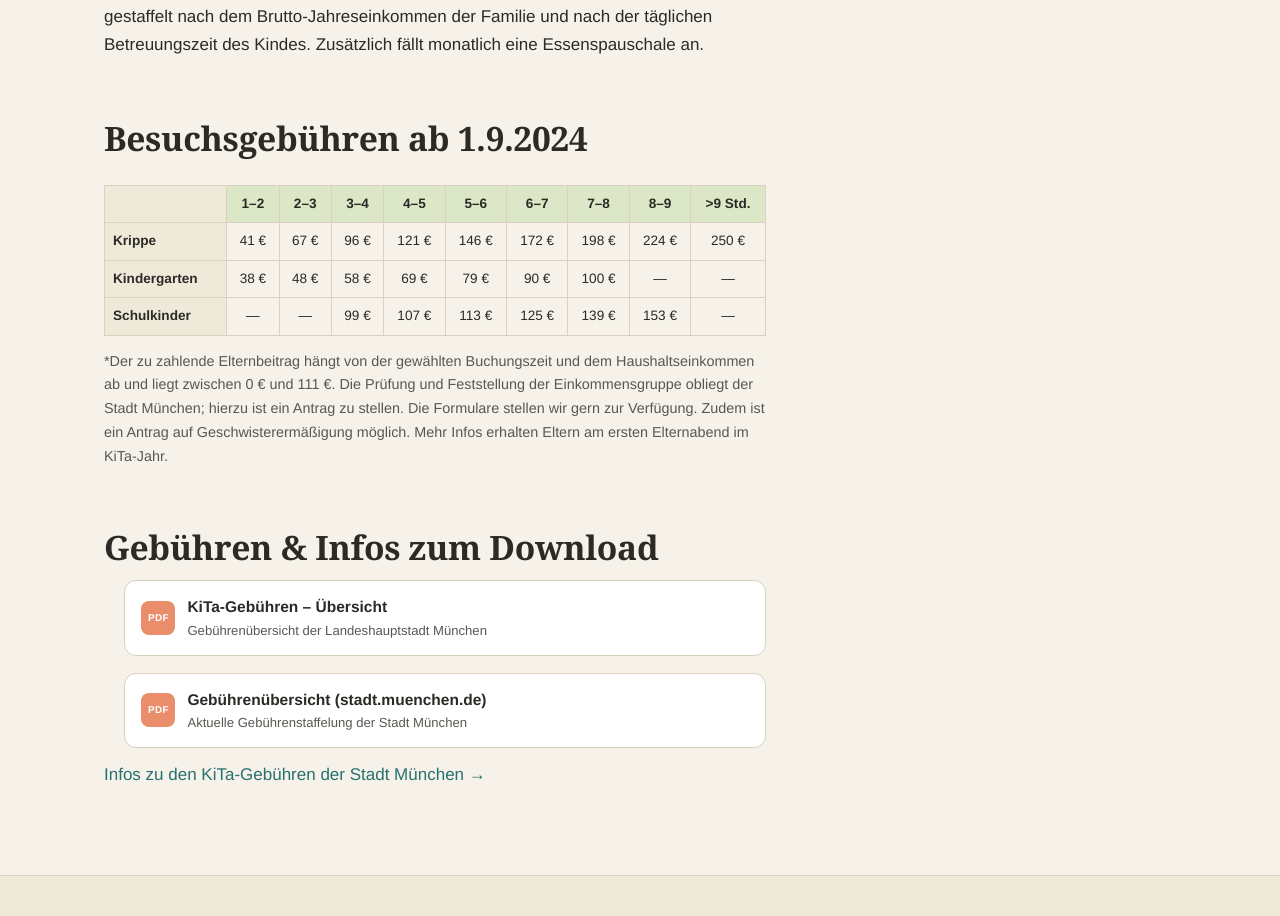
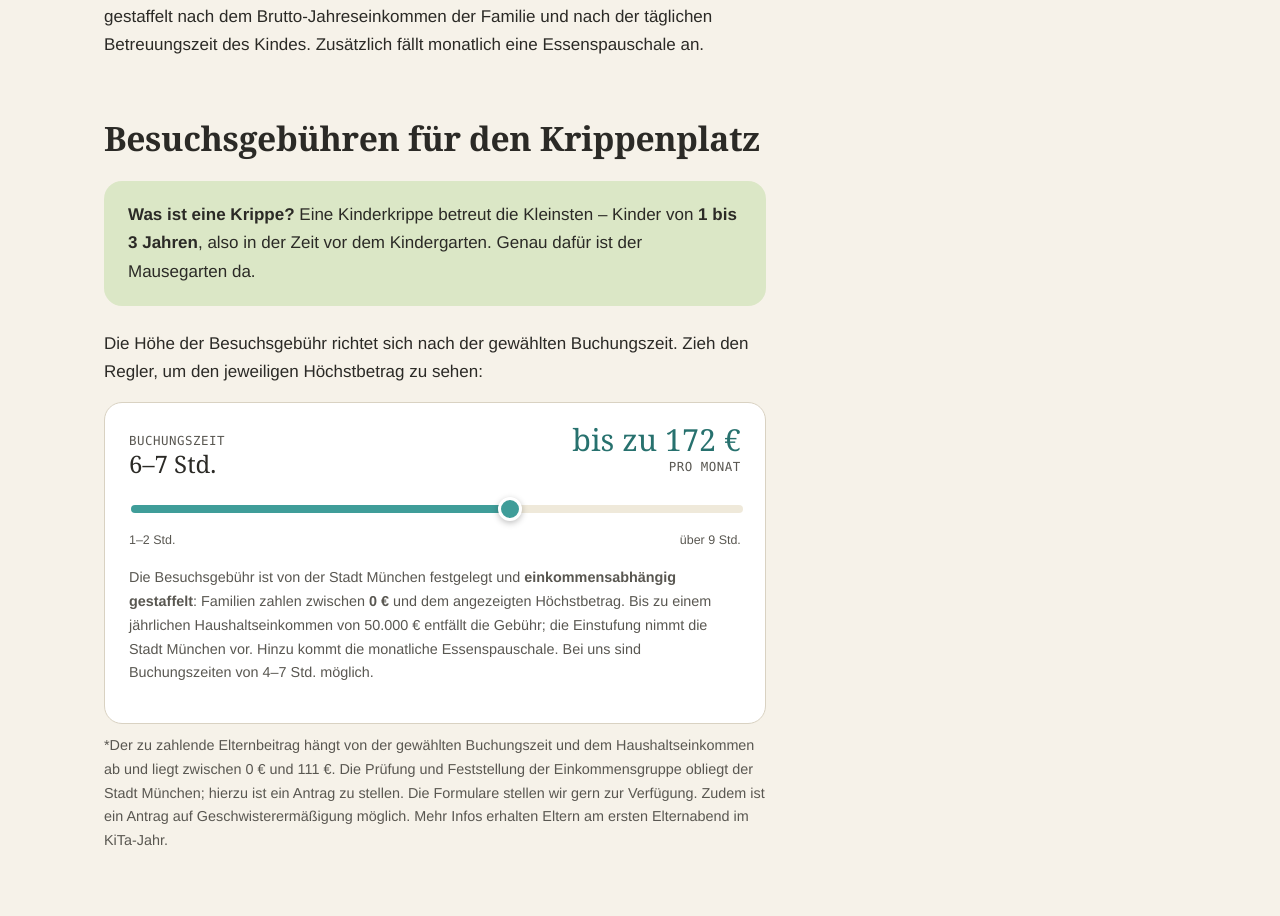
Before and after one commit to lksbrssr/mausegarten, a Next.js app: page /organisation-kosten in a window 1280 px wide. Shown: the part 1229-2145 px from the top of the page. Built offline with nearby package versions, Linux system fonts and the light colour scheme.

Commit message:
Gebühren: nur Krippe als interaktiver Slider (bis zu X€), Krippe-Definition ergänzt, Kindergarten/Hort-Zeilen entfernt

```diff
--- /dev/null
+++ b/app/components/KrippenGebuehren.jsx
@@ -0,0 +1,62 @@
+"use client";
+
+import { useState } from "react";
+
+// Offizielle Höchstbeträge der Besuchsgebühr für Krippenplätze (Stadt München).
+const stufen = [
+  { label: "1–2 Std.", max: 41 },
+  { label: "2–3 Std.", max: 67 },
+  { label: "3–4 Std.", max: 96 },
+  { label: "4–5 Std.", max: 121 },
+  { label: "5–6 Std.", max: 146 },
+  { label: "6–7 Std.", max: 172 },
+  { label: "7–8 Std.", max: 198 },
+  { label: "8–9 Std.", max: 224 },
+  { label: "über 9 Std.", max: 250 },
+];
+
+export default function KrippenGebuehren() {
+  const [i, setI] = useState(5); // Standard: 6–7 Std. (volle Buchungszeit bei uns)
+  const s = stufen[i];
+  const pct = (i / (stufen.length - 1)) * 100;
+
+  return (
+    <div className="fee-slider">
+      <div className="fee-slider-head">
+        <div>
+          <div className="mono">Buchungszeit</div>
+          <div className="fee-slider-time">{s.label}</div>
+        </div>
+        <div className="fee-slider-amount">
+          <span className="fee-slider-big">bis zu {s.max} €</span>
+          <span className="mono">pro Monat</span>
+        </div>
+      </div>
+
+      <input
+        className="fee-range"
+        type="range"
+        min={0}
+        max={stufen.length - 1}
+        step={1}
+        value={i}
+        onChange={(e) => setI(Number(e.target.value))}
+        aria-label="Buchungszeit wählen"
+        style={{ "--pct": `${pct}%` }}
+      />
+      <div className="fee-slider-scale">
+        <span>1–2 Std.</span>
+        <span>über 9 Std.</span>
+      </div>
+
+      <p className="fee-slider-note">
+        Die Besuchsgebühr ist von der Stadt München festgelegt und{" "}
+        <strong>einkommensabhängig gestaffelt</strong>: Familien zahlen zwischen
+        <strong> 0 €</strong> und dem angezeigten Höchstbetrag. Bis zu einem
+        jährlichen Haushaltseinkommen von 50.000 € entfällt die Gebühr; die
+        Einstufung nimmt die Stadt München vor. Hinzu kommt die monatliche
+        Essenspauschale. Bei uns sind Buchungszeiten von 4–7 Std. möglich.
+      </p>
+    </div>
+  );
+}
--- a/app/globals.css
+++ b/app/globals.css
@@ -385,6 +385,56 @@ table.fees td:first-child, table.fees th:first-child { text-align: left; backgro
 
 .eyebrow { font-family: Georgia, serif; font-style: italic; color: var(--teal-dark); font-size: 1rem; }
 
+/* ---------- Fee slider ---------- */
+.fee-slider {
+  background: #fff;
+  border: 1px solid var(--line);
+  border-radius: var(--radius);
+  padding: 22px 24px;
+  margin: 16px 0 10px;
+}
+.fee-slider-head {
+  display: flex;
+  justify-content: space-between;
+  align-items: flex-end;
+  gap: 16px;
+  margin-bottom: 16px;
+}
+.fee-slider-time { font-family: Georgia, serif; font-size: 1.5rem; line-height: 1.1; }
+.fee-slider-amount { text-align: right; display: flex; flex-direction: column; gap: 2px; }
+.fee-slider-big { font-family: Georgia, serif; font-size: 1.9rem; color: var(--teal-dark); line-height: 1; }
+.fee-range {
+  width: 100%;
+  -webkit-appearance: none;
+  appearance: none;
+  height: 8px;
+  border-radius: 999px;
+  background: linear-gradient(to right, var(--teal) var(--pct, 50%), var(--cream-deep) var(--pct, 50%));
+  outline: none;
+  cursor: pointer;
+}
+.fee-range::-webkit-slider-thumb {
+  -webkit-appearance: none;
+  appearance: none;
+  width: 24px; height: 24px;
+  border-radius: 50%;
+  background: var(--teal);
+  border: 3px solid #fff;
+  box-shadow: 0 2px 6px rgba(0,0,0,0.25);
+  cursor: pointer;
+}
+.fee-range::-moz-range-thumb {
+  width: 24px; height: 24px;
+  border-radius: 50%;
+  background: var(--teal);
+  border: 3px solid #fff;
+  box-shadow: 0 2px 6px rgba(0,0,0,0.25);
+  cursor: pointer;
+}
+.fee-slider-scale { display: flex; justify-content: space-between; margin-top: 8px; }
+.fee-slider-scale span { font-size: 0.78rem; color: var(--ink-soft); }
+.fee-slider-note { margin-top: 16px; font-size: 0.9rem; color: var(--ink-soft); }
+
 /* ---------- Document download list ---------- */
 .doclist { list-style: none; margin: 14px 0 6px; padding: 0; display: grid; gap: 10px; }
 .doclist a {
--- a/app/organisation-kosten/page.jsx
+++ b/app/organisation-kosten/page.jsx
@@ -1,4 +1,5 @@
 import OpeningHours from "../components/OpeningHours";
+import KrippenGebuehren from "../components/KrippenGebuehren";
 
 export const metadata = { title: "Organisation & Kosten" };
 
@@ -55,21 +56,17 @@ export default function OrgKosten() {
             fällt monatlich eine Essenspauschale an.
           </p>
 
-          <h2>Besuchsgebühren ab 1.9.2024</h2>
-          <div className="table-scroll">
-            <table className="fees">
-              <thead>
-                <tr>
-                  <th></th><th>1–2</th><th>2–3</th><th>3–4</th><th>4–5</th><th>5–6</th><th>6–7</th><th>7–8</th><th>8–9</th><th>&gt;9 Std.</th>
-                </tr>
-              </thead>
-              <tbody>
-                <tr><td>Krippe</td><td>41 €</td><td>67 €</td><td>96 €</td><td>121 €</td><td>146 €</td><td>172 €</td><td>198 €</td><td>224 €</td><td>250 €</td></tr>
-                <tr><td>Kindergarten</td><td>38 €</td><td>48 €</td><td>58 €</td><td>69 €</td><td>79 €</td><td>90 €</td><td>100 €</td><td>—</td><td>—</td></tr>
-                <tr><td>Schulkinder</td><td>—</td><td>—</td><td>99 €</td><td>107 €</td><td>113 €</td><td>125 €</td><td>139 €</td><td>153 €</td><td>—</td></tr>
-              </tbody>
-            </table>
+          <h2>Besuchsgebühren für den Krippenplatz</h2>
+          <div className="callout sage">
+            <strong>Was ist eine Krippe?</strong> Eine Kinderkrippe betreut die
+            Kleinsten – Kinder von <strong>1 bis 3 Jahren</strong>, also in der Zeit
+            vor dem Kindergarten. Genau dafür ist der Mausegarten da.
           </div>
+          <p>
+            Die Höhe der Besuchsgebühr richtet sich nach der gewählten
+            Buchungszeit. Zieh den Regler, um den jeweiligen Höchstbetrag zu sehen:
+          </p>
+          <KrippenGebuehren />
 
           <p style={{ fontSize: "0.9rem", color: "var(--ink-soft)" }}>
             *Der zu zahlende Elternbeitrag hängt von der gewählten Buchungszeit und
```
